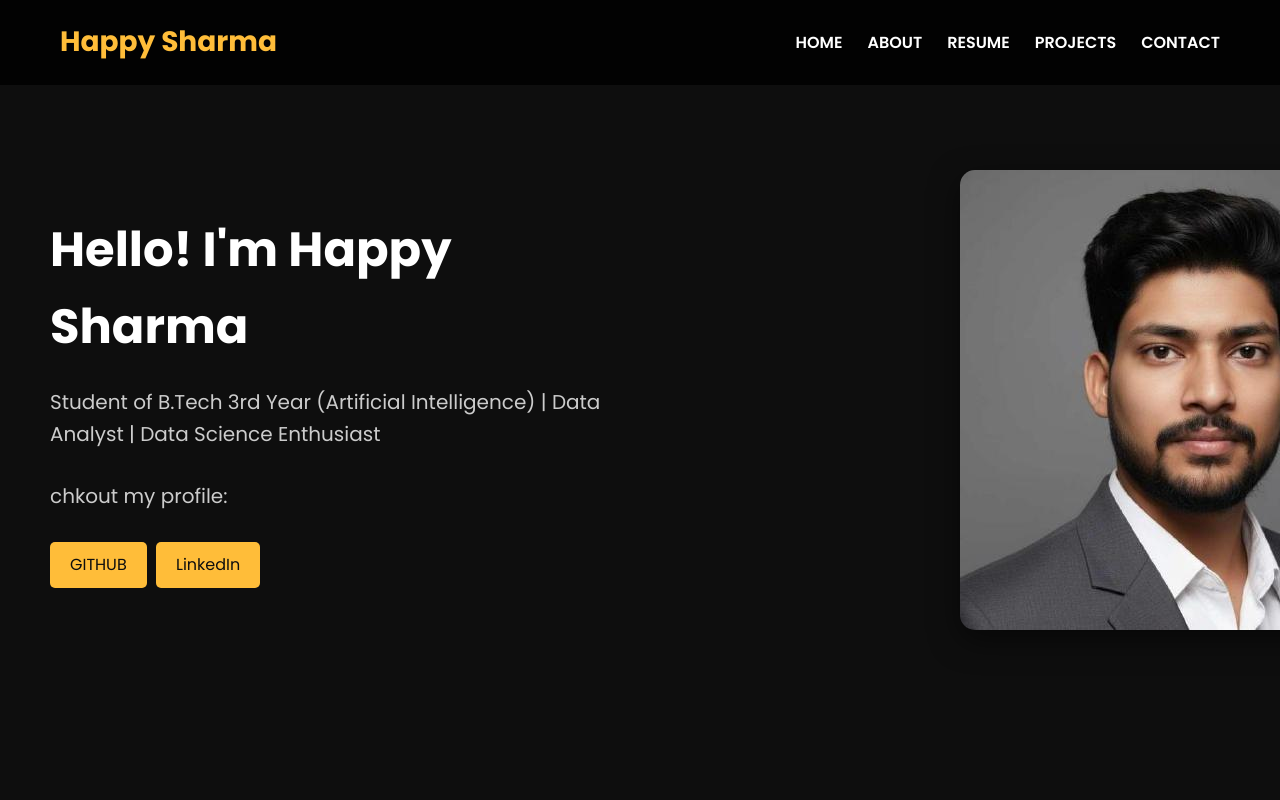
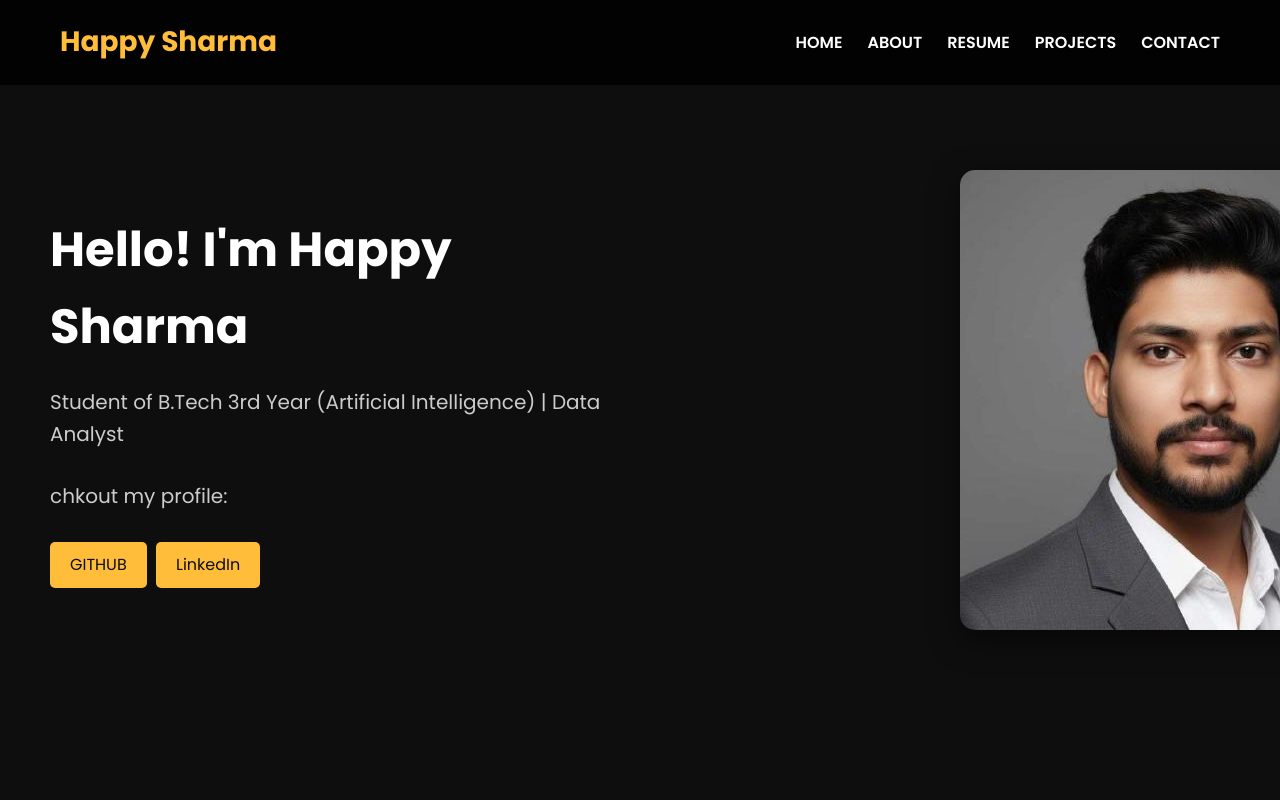
Before and after one commit to happybhardwaj94165/o, a plain HTML site: page index.html in a window 1280 px wide. Shown: the top 800 px of the page. Drawn offline with Linux system fonts and the light colour scheme; files that its build step writes are made by us from their sources.

Commit message:
Update index.html

```diff
--- a/index.html
+++ b/index.html
@@ -32,7 +32,7 @@
         <!-- Left text -->
         <div class="hero-text">
           <h1>Hello! I'm Happy Sharma</h1>
-<p> Student of B.Tech 3rd Year (Artificial Intelligence) | Data Analyst | Data Science Enthusiast</p>
+<p> Student of B.Tech 3rd Year (Artificial Intelligence) | Data Analyst</p>
 <p>chkout my profile: </p>
 
           <a href="https://github.com/happybhardwaj94165?tab=repositories" target="_blank">GITHUB</a>
```
